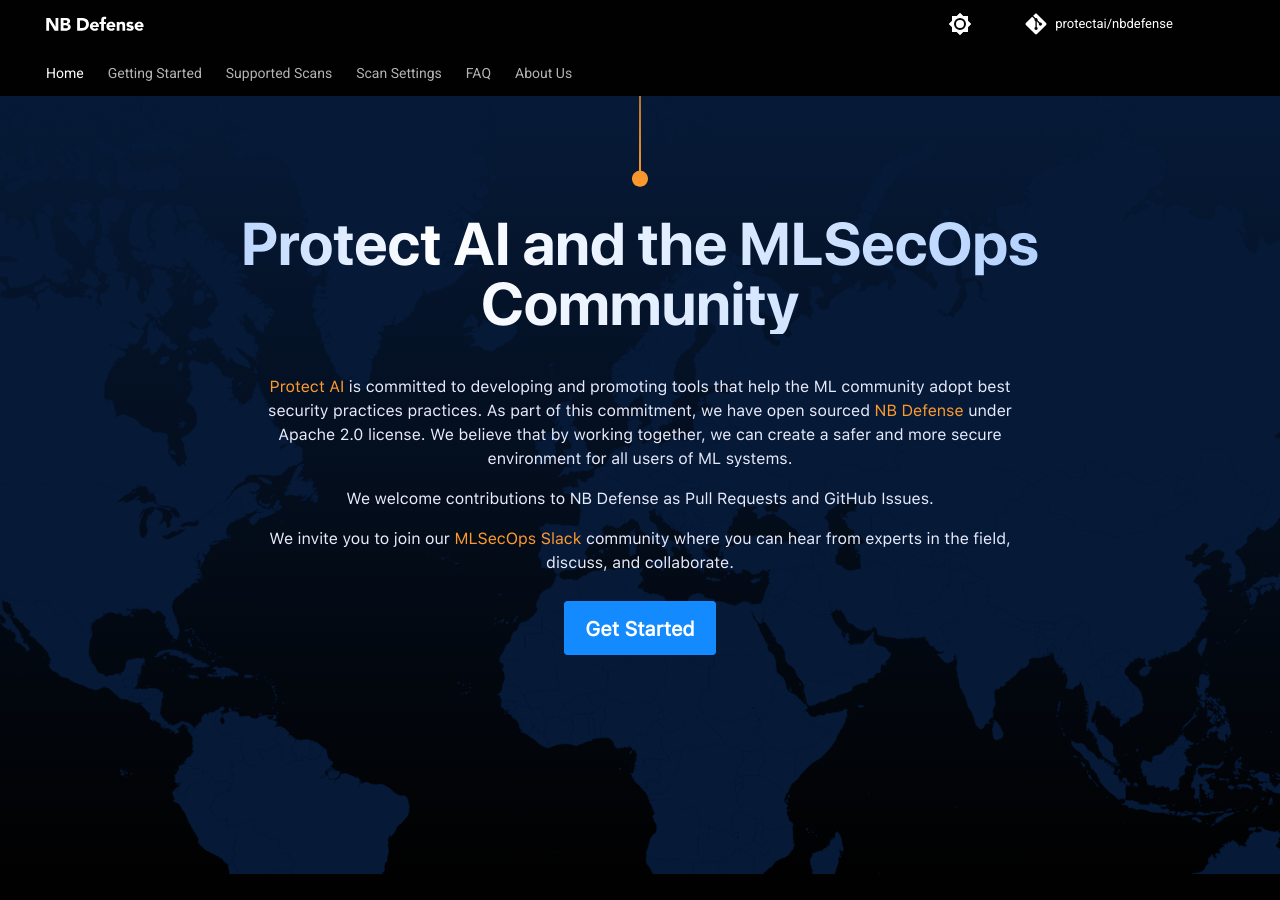
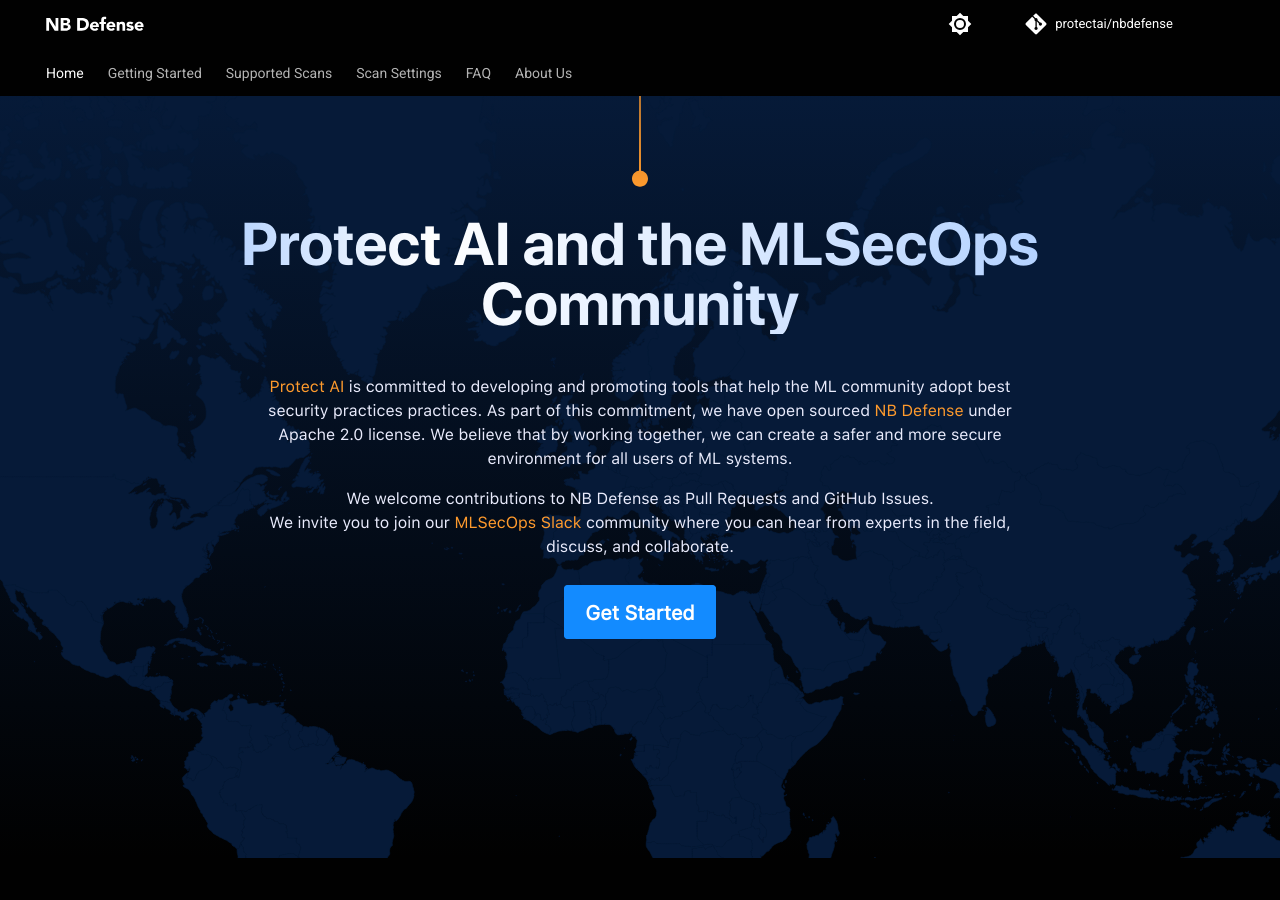
Before and after one commit to protectai/nbdefense, an MkDocs documentation site: the page built from docs/docs/index.md, in a window 1280 px wide and 900 px high, scrolled down 4446 px. Built offline with MkDocs 1.6.1 and Material for MkDocs 9.7.7, drawn with Linux system fonts in a browser that asks for light colours; comment, search, counter and statistics services are not loaded.

Commit message:
Update Community Section

```diff
--- a/docs/overrides/home.html
+++ b/docs/overrides/home.html
@@ -284,8 +284,7 @@
         </p>
         <p class="nbdocs-heading-4 text-grey-200">
           We welcome contributions to NB Defense as Pull Requests and GitHub Issues.
-        </p>
-        <p class="nbdocs-heading-4 text-grey-200">
+          <br />
           We invite you to join our
           <a
             class="text-orange text-link effect-transition"
```
